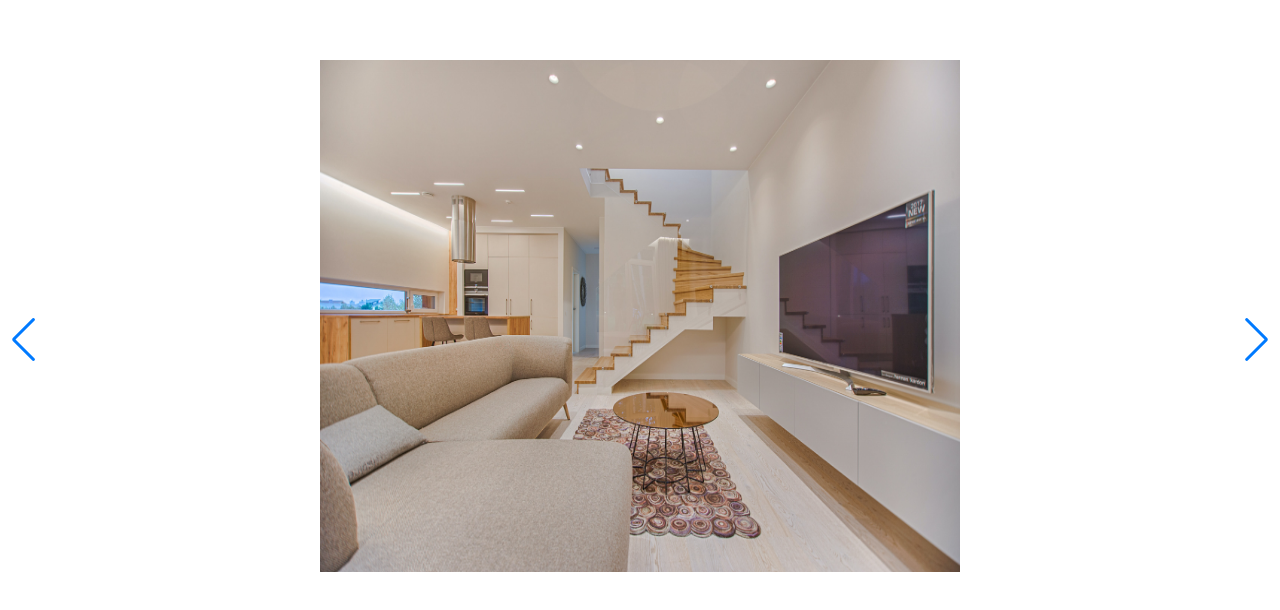
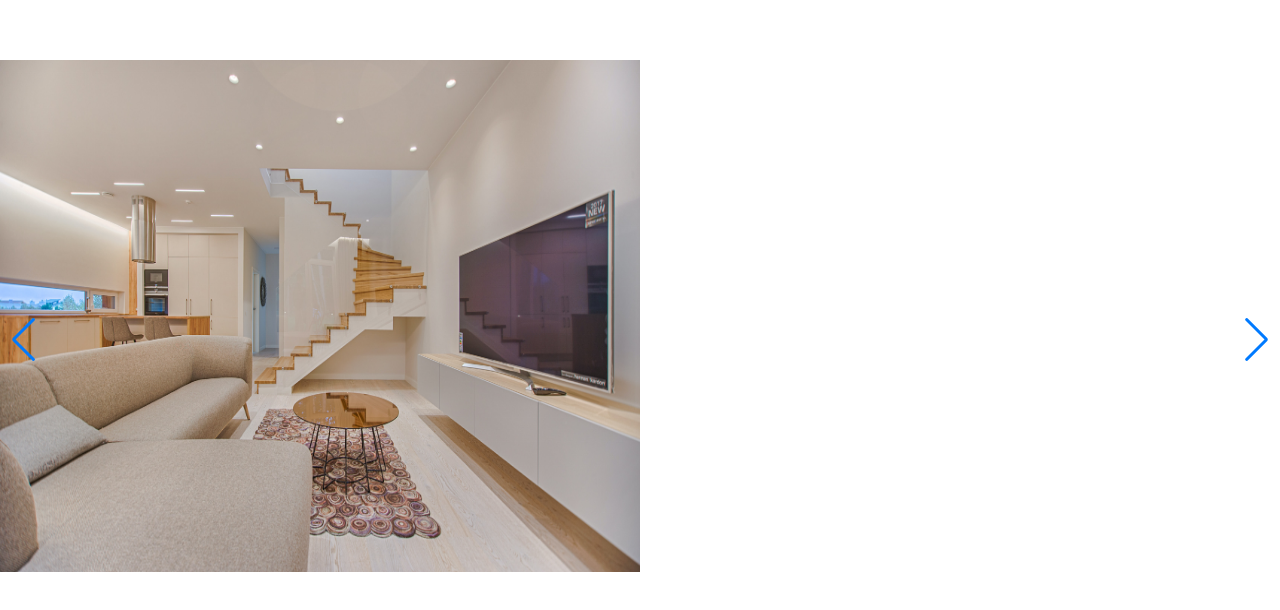
Before and after one commit to Scythektk/alter-ego-clone, a React (Create React App) app: page / in a window 1280 px wide. Shown: the part 2506-3116 px from the top of the page. Built offline with nearby package versions, Linux system fonts and the light colour scheme; a web font is replaced by a local one.

Commit message:
fix swiper bugs

```diff
--- a/src/components/Swiper.js
+++ b/src/components/Swiper.js
@@ -16,7 +16,7 @@
         breakpoints: {
             // when window width is >= 320px
             320: {
-                slidesPerView: 2,
+                slidesPerView: 1,
                 spaceBetween: 5,
             },
 
--- a/src/styles/gallery.css
+++ b/src/styles/gallery.css
@@ -2,21 +2,6 @@
     height: 100vh;
     width: 100vw;
     scroll-snap-align: start;
-}
-
-.swiper-slide {
-    display: -webkit-box;
-    display: -ms-flexbox;
-    display: -webkit-flex;
-    display: flex;
-    -webkit-box-pack: center;
-    -ms-flex-pack: center;
-    -webkit-justify-content: center;
-    justify-content: center;
-    -webkit-box-align: center;
-    -ms-flex-align: center;
-    -webkit-align-items: center;
-    align-items: center;
 }
 
 .swiper-slide img {
```
